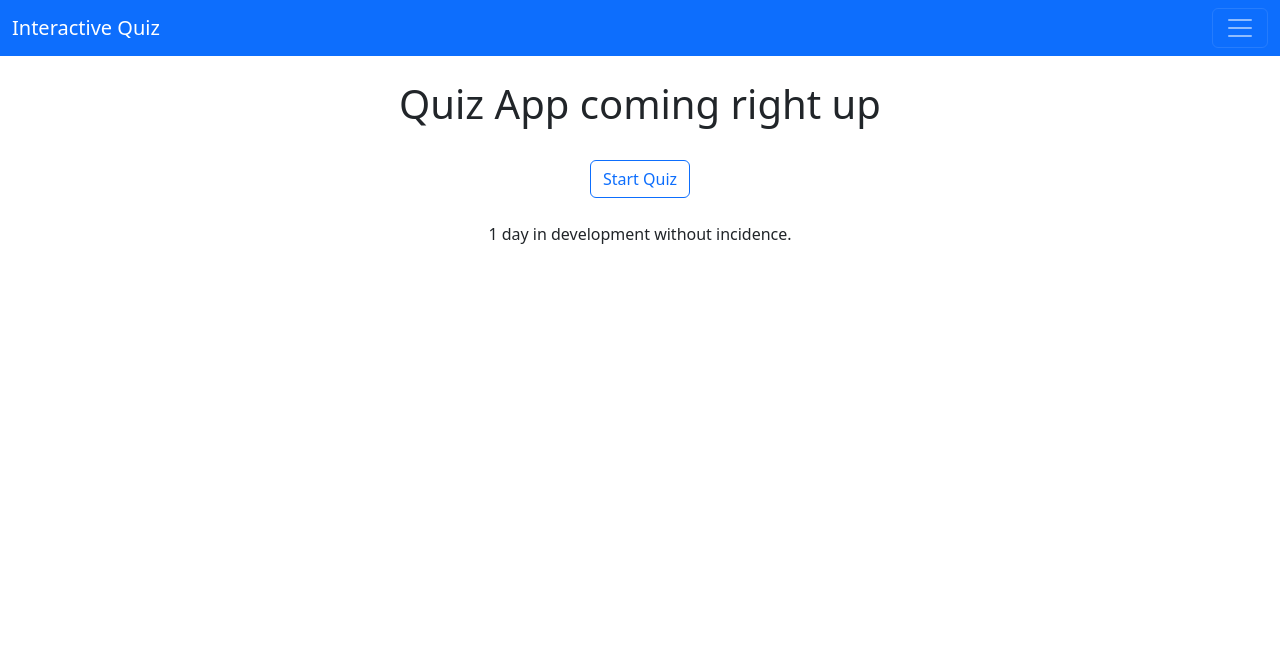
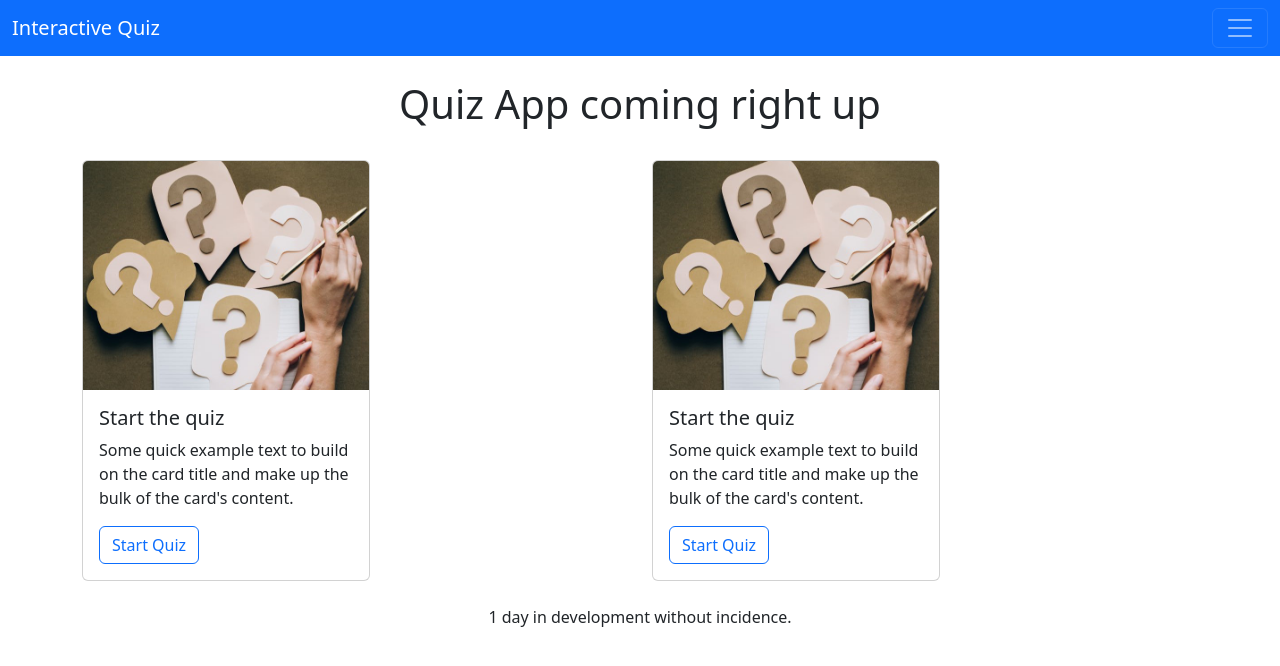
Before and after one commit to TheKingsident/interactive-quiz, a Django app: page / in a window 1280 px wide. Shown: the top 666 px of the page. Run offline with Django 5.2, Linux system fonts and the light colour scheme.

Commit message:
chore: Update static file configuration for Django project

```diff
--- a/interactive_quiz/interactive_quiz/settings.py
+++ b/interactive_quiz/interactive_quiz/settings.py
@@ -11,6 +11,7 @@ https://docs.djangoproject.com/en/5.1/ref/settings/
 """
 
 from pathlib import Path
+import os
 
 # Build paths inside the project like this: BASE_DIR / 'subdir'.
 BASE_DIR = Path(__file__).resolve().parent.parent
@@ -121,6 +122,7 @@ USE_TZ = True
 # https://docs.djangoproject.com/en/5.1/howto/static-files/
 
 STATIC_URL = 'static/'
+STATICFILES_DIRS = [os.path.join(BASE_DIR, 'static')]
 
 # Default primary key field type
 # https://docs.djangoproject.com/en/5.1/ref/settings/#default-auto-field
--- a/interactive_quiz/quiz/templates/quiz/home.html
+++ b/interactive_quiz/quiz/templates/quiz/home.html
@@ -1,7 +1,32 @@
+{% load static %}
 {% block content %}
 <center>
 <h1>Quiz App coming right up</h1>
 <br/>
-<a href="{% url 'start_quiz' %}" class="btn btn-outline-primary">Start Quiz</a>
 </center>
+<div class="container">
+    <div class="row">
+        <div class="col-sm-6 mb-3 mb-sm-0">
+            <div class="card" style="width: 18rem;">
+                <img src="{% static 'pic_quiz.jpg' %}" class="card-img-top" alt="...">
+                <div class="card-body">
+                <h5 class="card-title">Start the quiz</h5>
+                <p class="card-text">Some quick example text to build on the card title and make up the bulk of the card's content.</p>
+                <a href="{% url 'start_quiz' %}" class="btn btn-outline-primary">Start Quiz</a>
+                </div>
+            </div>
+        </div>
+        <div class="col-sm-6">
+            <div class="card" style="width: 18rem;">
+                <img src="{% static 'pic_quiz.jpg' %}" class="card-img-top" alt="...">
+                <div class="card-body">
+                <h5 class="card-title">Start the quiz</h5>
+                <p class="card-text">Some quick example text to build on the card title and make up the bulk of the card's content.</p>
+                <a href="{% url 'start_quiz' %}" class="btn btn-outline-primary">Start Quiz</a>
+                </div>
+            </div>
+        </div>
+    </div>
+</div>
+
 {% endblock %}
```
Also changed, not shown: interactive_quiz/quiz/static/pic_quiz.jpg (added).
